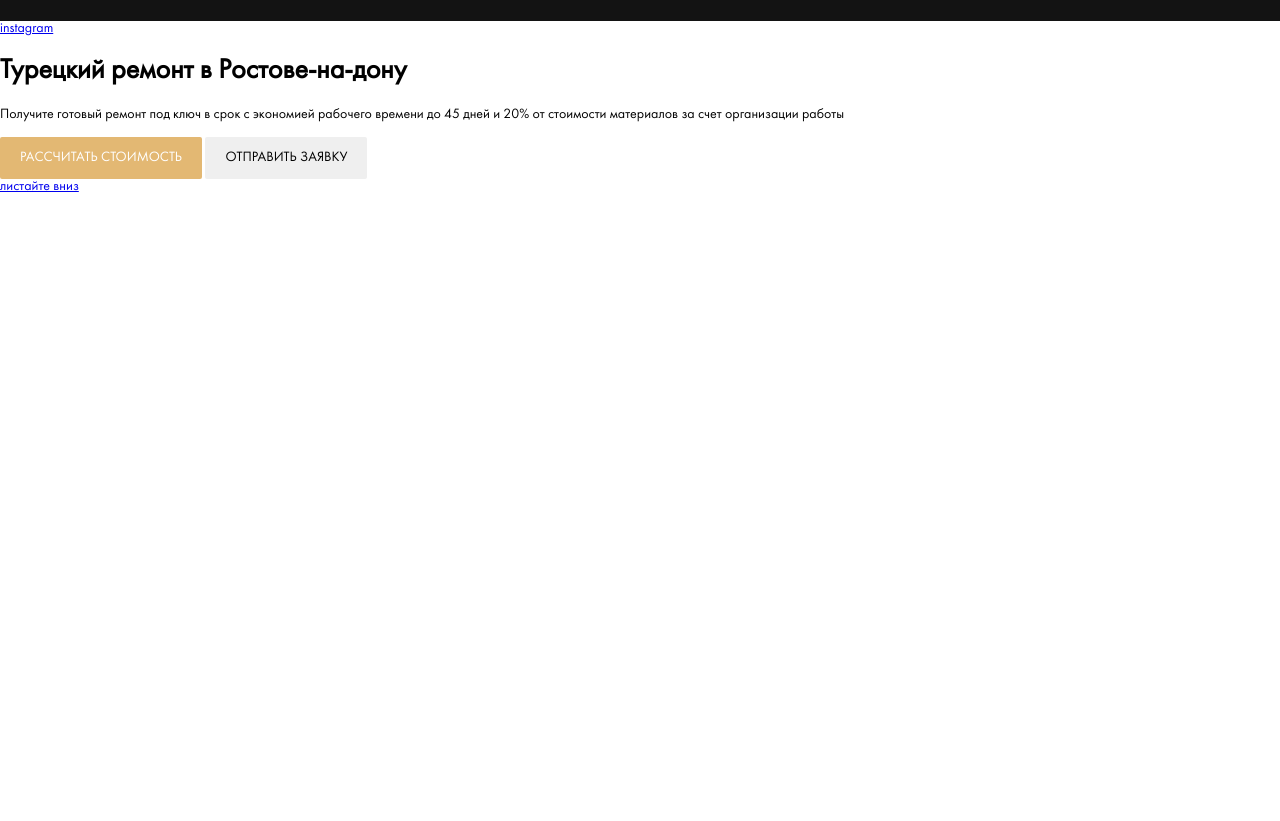
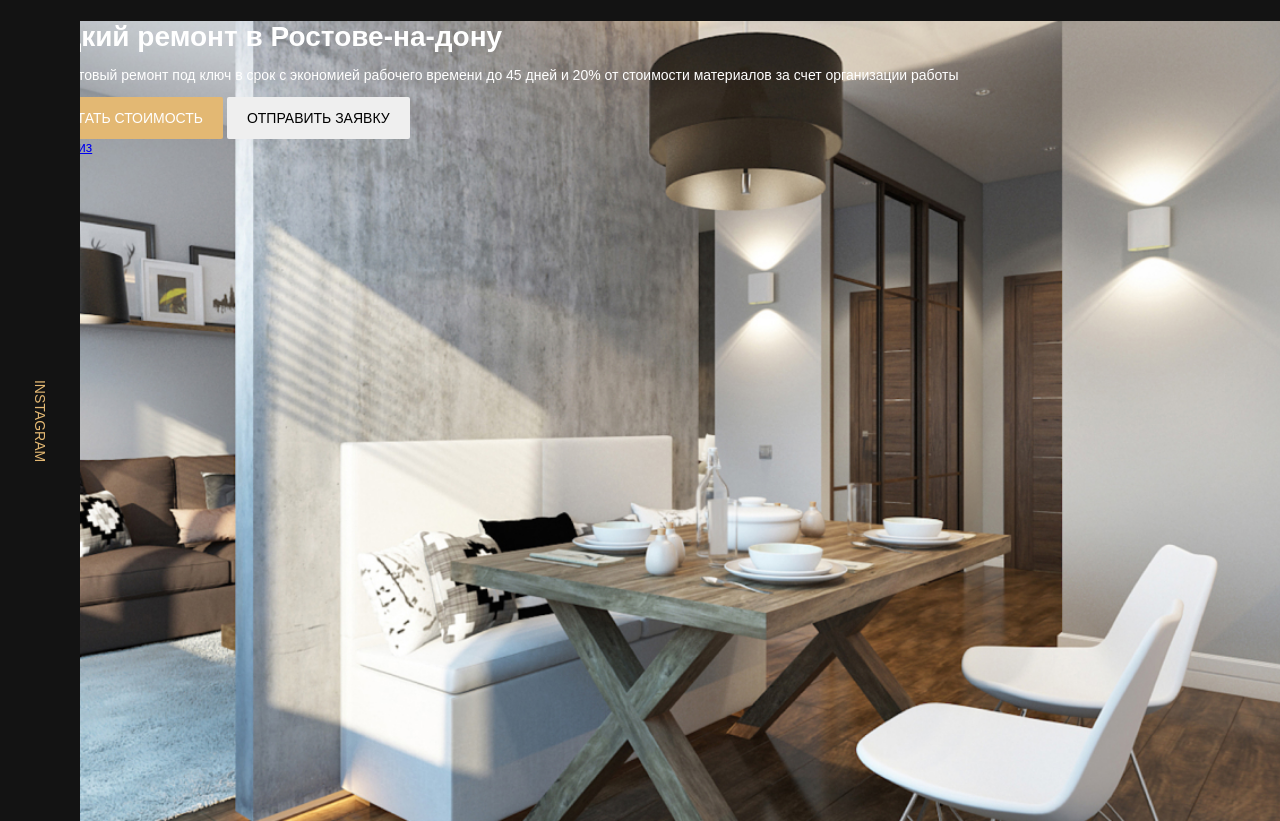
Before and after one commit to BRITVA-hp/repair-design, a website: page index.html in a window 1280 px wide. Shown: the part 69-890 px from the top of the page. Before the commit the page ends 800 px from the top, so only its background shows below. Drawn offline with Linux system fonts and the light colour scheme; files whose address does not match are found by name; a web font is replaced by a local one.

Commit message:
feat: add instagram button

```diff
--- a/index.html
+++ b/index.html
@@ -32,7 +32,10 @@
   </header>
   <main>
     <section class="hero">
-      <a href="#" class="instagram hero__instagram">instagram</a>
+      <div class="instagram hero__instagram">
+        <a href="#" class="instagram__link">instagram</a>
+      </div>
+
       <div class="hero__content">
         <div class="cantainer">
           <h1 class="title hero__title">Турецкий ремонт в Ростове-на-дону</h1>
--- a/sass/style.sass
+++ b/sass/style.sass
@@ -3,6 +3,7 @@
 @import 'variables'
 @import 'grid'
 @import 'templates/header'
+@import 'templates/hero'
 @import 'interface'
 
 body
--- /dev/null
+++ b/sass/templates/_hero.sass
@@ -0,0 +1,23 @@
+.hero
+  position: relative
+  background: $dark url(../img/hero-bg.jpg) no-repeat center / cover
+  height: 100vh
+  color: $light
+  &__instagram
+    max-width: 80px
+    height: 100%
+    position: absolute
+    left: 0
+    top: 0
+.instagram
+  display: flex
+  justify-content: center
+  align-items: center
+  background-color: $dark
+  &__link
+    color: $primary
+    text-transform: uppercase
+    text-decoration: none
+    transform: rotate(90deg)
+.title
+  margin: 0
```
Also changed, not shown: css/style.css, css/templates/hero.css (added), img/hero-bg.jpg (added).
